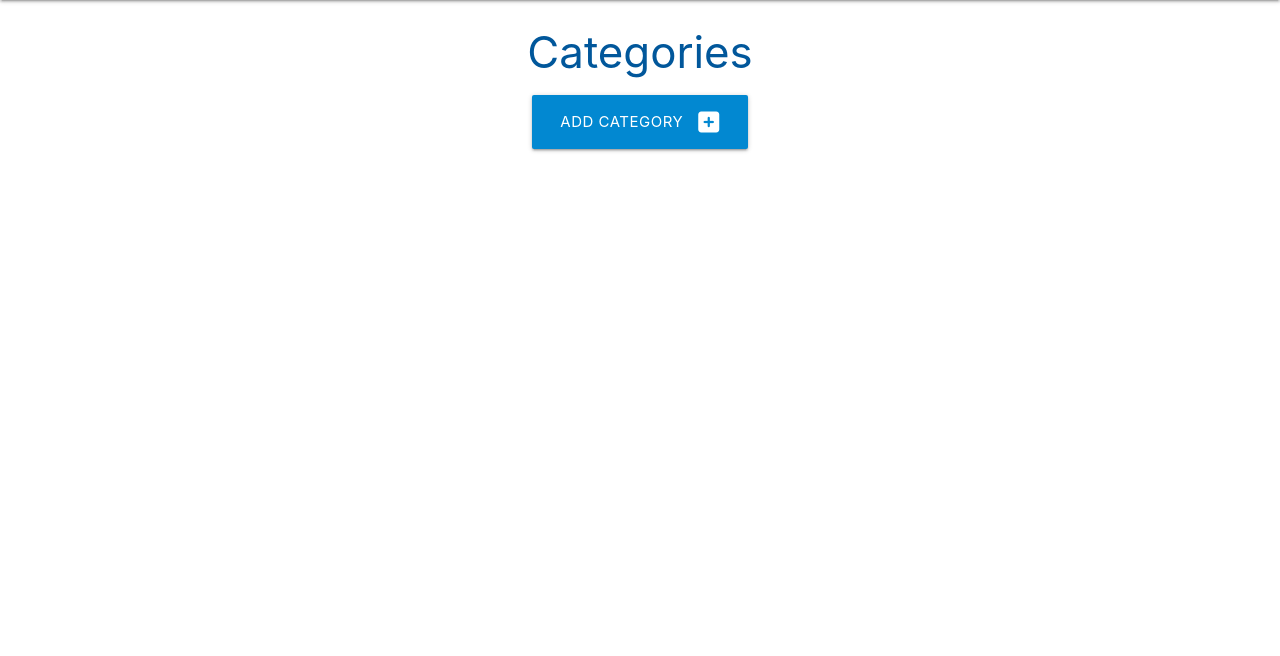
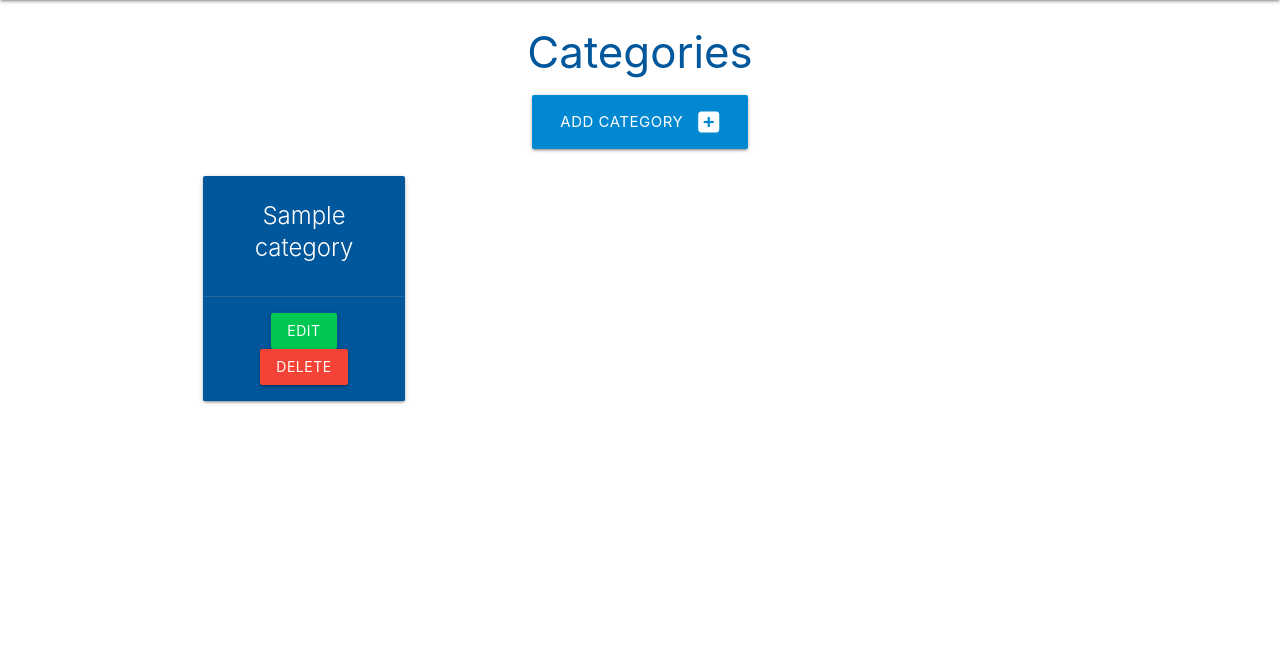
Before and after one commit to ChrisT-CC/CI-Flask-SQLAlchemy-Task-Manager-App, a Flask app: page /categories in a window 1280 px wide. Shown: the part 64-720 px from the top of the page. Run offline with Flask 2, Linux system fonts and the light colour scheme; tables that the repository leaves empty hold one stand-in row (values such as "Sample post").

Commit message:
Create 'Read' functionality to display categories and update README.md

```diff
--- a/taskmanager/routes.py
+++ b/taskmanager/routes.py
@@ -13,7 +13,9 @@ def home():
 @app.route("/categories")
 def categories():
     """ populate the new categories template """
-    return render_template("categories.html")
+    # add code to query the db to be used in categories template
+    categories = list(Category.query.order_by(Category.category_name).all())
+    return render_template("categories.html", categories=categories)
 
 
 # we need to include a list of the two methods "GET" and "POST", since we will
--- a/taskmanager/templates/categories.html
+++ b/taskmanager/templates/categories.html
@@ -13,4 +13,22 @@
     </div>
 </div>
 
+<!-- Materialize card for each category -->
+<div class="row">
+    <!-- prepare the code to recognize multiple cards, by using the Jinja syntax of a for-loop -->
+    {% for category in categories %}
+        <div class="col s12 m6 l3">
+            <div class="card light-blue darken-4 center-align">
+                <div class="card-content white-text">
+                     <span class="card-title">{{ category.category_name }}</span>
+                </div>
+                <div class="card-action">
+                       <a href="#" class="btn green accent-4">Edit</a>
+                    <a href="#" class="btn red">Delete</a>
+                </div>
+            </div>
+        </div>
+    {% endfor %}
+</div>
+
 {% endblock %}
```
Also changed, not shown: README.md.
